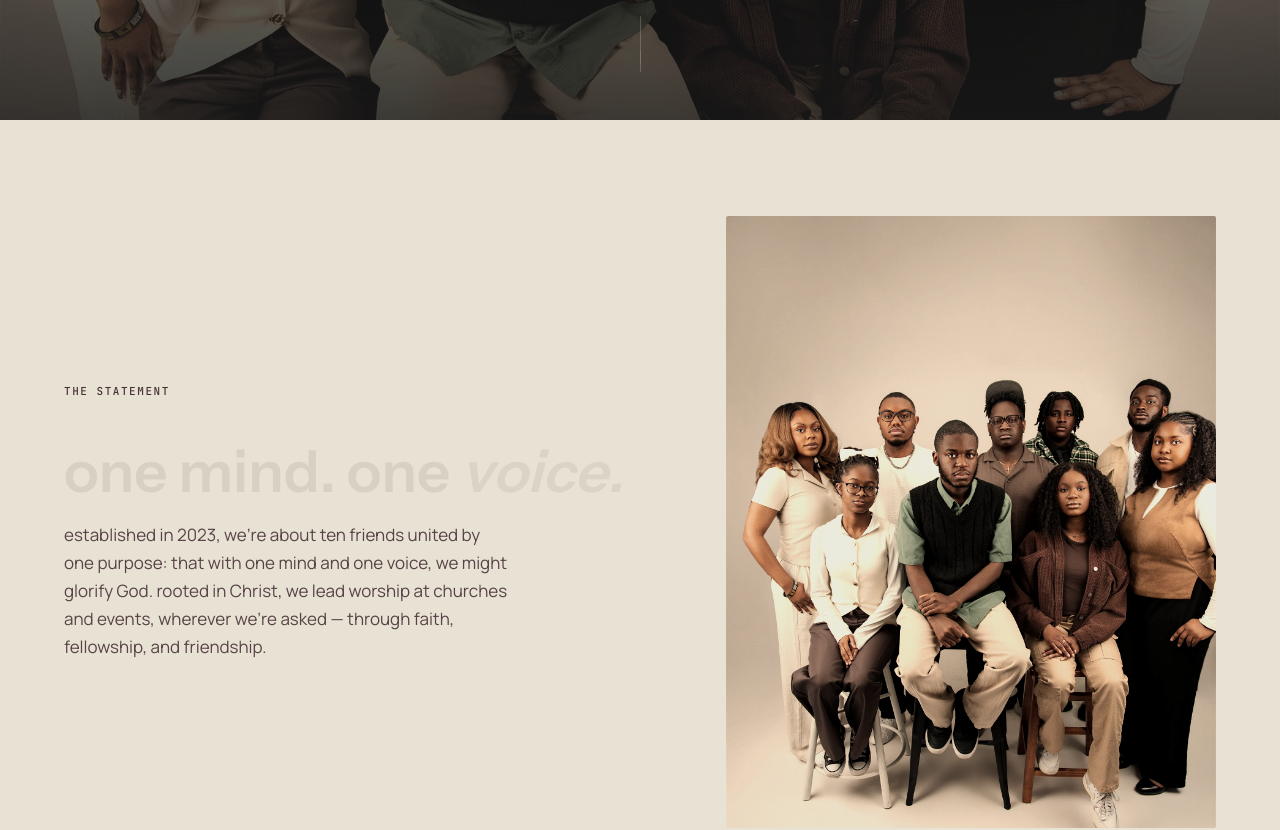
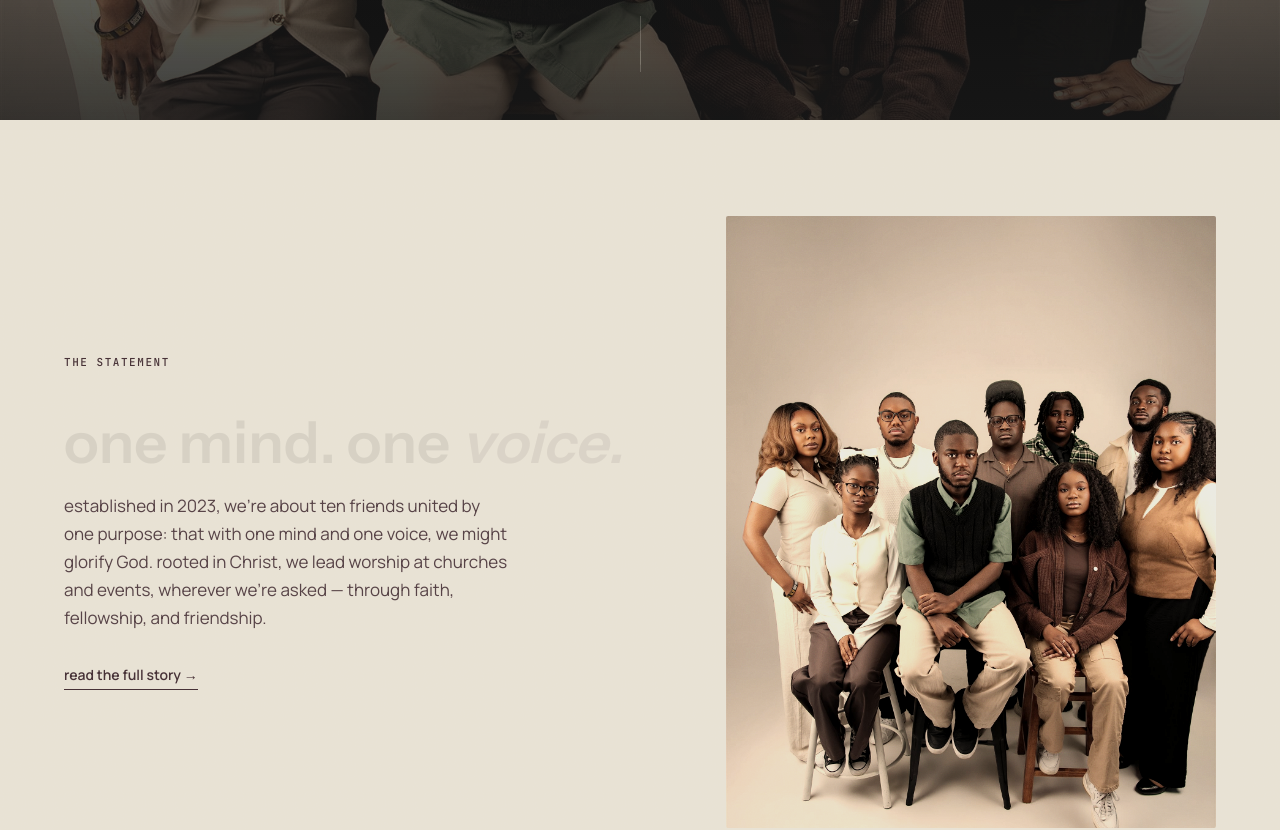
Before and after one commit to eayanwale/onevoice-website, a Next.js app: page / in a window 1280 px wide. Shown: the part 680-1510 px from the top of the page. Built offline with nearby package versions, Linux system fonts and the light colour scheme.

Commit message:
feat: add grain texture, story link, and gallery hover polish to homepage

```diff
--- a/components/sections/Statement.tsx
+++ b/components/sections/Statement.tsx
@@ -1,3 +1,4 @@
+import Link from "next/link";
 import DuotonePhoto from "@/components/DuotonePhoto";
 
 const WORDS = "one mind. one voice.".split(" ");
@@ -8,9 +9,10 @@ export default function Statement() {
     <section
       id="about"
       data-pin-section
-      className="relative flex min-h-screen items-center justify-center bg-bone px-6 py-24 sm:px-10 scroll-mt-16 sm:scroll-mt-[76px]"
+      className="relative flex min-h-screen items-center justify-center overflow-hidden bg-bone px-6 py-24 sm:px-10 scroll-mt-16 sm:scroll-mt-[76px]"
     >
-      <div className="mx-auto grid w-full max-w-6xl items-center gap-12 md:grid-cols-[1.1fr_0.9fr] md:gap-16">
+      <div className="grain" aria-hidden="true" />
+      <div className="relative mx-auto grid w-full max-w-6xl items-center gap-12 md:grid-cols-[1.1fr_0.9fr] md:gap-16">
         <div>
           <div data-reveal className="label-text mb-7 text-deep-brown">
             the statement
@@ -48,6 +50,13 @@ export default function Statement() {
             and events, wherever we&rsquo;re asked — through faith,
             fellowship, and friendship.
           </p>
+          <Link
+            href="/about"
+            data-reveal
+            className="mt-8 inline-flex items-center gap-2 border-b border-deep-brown pb-1 text-[14px] font-semibold text-deep-brown transition-opacity duration-200 hover:opacity-70"
+          >
+            read the full story &rarr;
+          </Link>
         </div>
 
         <div data-reveal className="relative aspect-[4/5] overflow-hidden rounded-sm">
--- a/components/sections/VisualWorld.tsx
+++ b/components/sections/VisualWorld.tsx
@@ -1,3 +1,4 @@
+import Link from "next/link";
 import DuotonePhoto from "@/components/DuotonePhoto";
 
 type Size = "xl" | "wide" | "tall" | "normal";
@@ -34,8 +35,13 @@ const TILE_SIZES =
 
 function Tile({ src, label, size }: { src: string; label: string; size: Size }) {
   return (
-    <div data-reveal className={`relative overflow-hidden ${SIZE_CLASSES[size]}`}>
-      <DuotonePhoto src={src} alt={label} sizes={TILE_SIZES} className="h-full w-full" />
+    <div data-reveal className={`group relative overflow-hidden ${SIZE_CLASSES[size]}`}>
+      <DuotonePhoto
+        src={src}
+        alt={label}
+        sizes={TILE_SIZES}
+        className="h-full w-full transition-transform duration-700 ease-brand group-hover:scale-[1.04]"
+      />
       <div className="pointer-events-none absolute inset-0 bg-gradient-to-t from-charcoal/75 via-transparent to-transparent" />
       <span className="label-text absolute bottom-3 left-3 text-off-white/85 sm:bottom-4 sm:left-4">
         {label}
@@ -48,8 +54,14 @@ export default function VisualWorld() {
   return (
     <section id="visuals" className="relative bg-off-white px-6 py-28 sm:px-10 lg:py-36 scroll-mt-16 sm:scroll-mt-[76px]">
       <div className="mx-auto max-w-6xl">
-        <div data-reveal className="label-text mb-3 text-deep-brown">
-          the visual world
+        <div data-reveal className="mb-3 flex flex-wrap items-end justify-between gap-4">
+          <div className="label-text text-deep-brown">the visual world</div>
+          <Link
+            href="/gallery"
+            className="label-text border-b border-deep-brown/40 pb-1 text-deep-brown/70 transition-colors duration-200 hover:border-deep-brown hover:text-deep-brown"
+          >
+            full gallery &rarr;
+          </Link>
         </div>
         <p data-reveal className="mb-10 max-w-md text-[15px] leading-[1.6] text-deep-brown/70">
           a few frames from the last year — rehearsals, sets, and the quiet
--- a/components/sections/Words.tsx
+++ b/components/sections/Words.tsx
@@ -1,7 +1,8 @@
 export default function Words() {
   return (
-    <section className="relative flex justify-center bg-bone px-6 py-32 sm:px-10 lg:py-40">
-      <div className="w-full max-w-3xl">
+    <section className="relative flex justify-center overflow-hidden bg-bone px-6 py-32 sm:px-10 lg:py-40">
+      <div className="grain" aria-hidden="true" />
+      <div className="relative w-full max-w-3xl">
         <div data-reveal className="label-text mb-8 text-deep-brown/60">
           the word
         </div>
```
